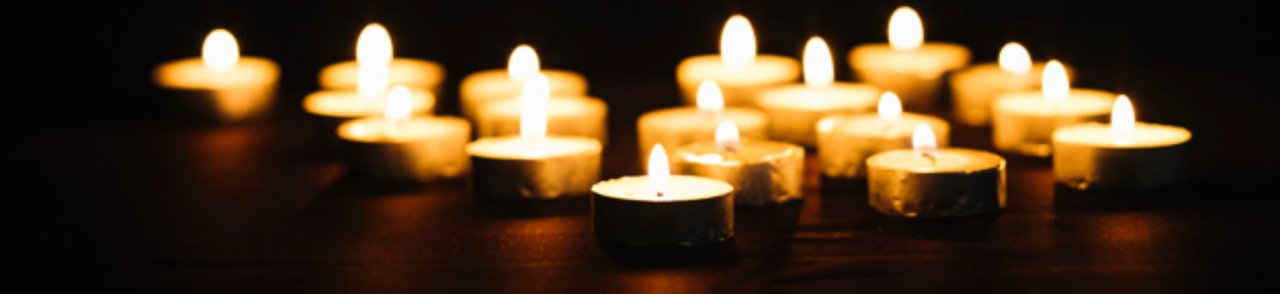
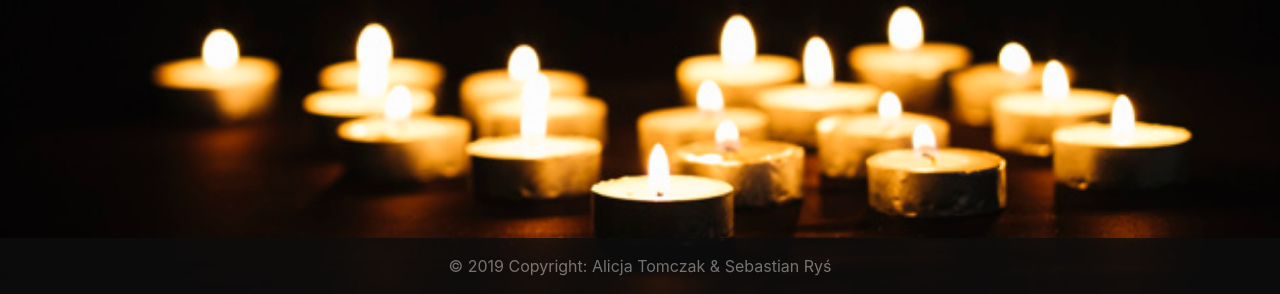
Before and after one commit to Alice198/Zastosowanie-informatyki-w-gospodarstwie, a Django app: page / in a window 1280 px wide. Shown: the part 506-800 px from the top of the page. Run offline with Django 3.2, Linux system fonts and the light colour scheme; some libraries are stand-ins or nearby versions.

Commit message:
First view - footer

```diff
--- a/static/css/main.css
+++ b/static/css/main.css
@@ -53,3 +53,14 @@ main{
 .jumbotron{
     background:transparent !important;
 }
+
+
+/*stopka*/
+ .footer {
+position: absolute;
+bottom: 0;
+width: 100%;
+background-color: #0d0d0d;
+color:#8c8c8c;
+opacity:0.8;
+}
--- a/templates/base.html
+++ b/templates/base.html
@@ -35,7 +35,6 @@
 </nav>
 
 
-
 {% else %}
 
 <nav class="navbar navbar-expand-lg navbar-dark" style="background-color:#191919">
@@ -55,7 +54,10 @@
 
 
 {% endif %}
-
+<div class="footer text-center py-3">
+  © 2019 Copyright:
+  Alicja Tomczak & Sebastian Ryś
+</div>
 {% block content %}
 {% endblock %}
       </main>
```
